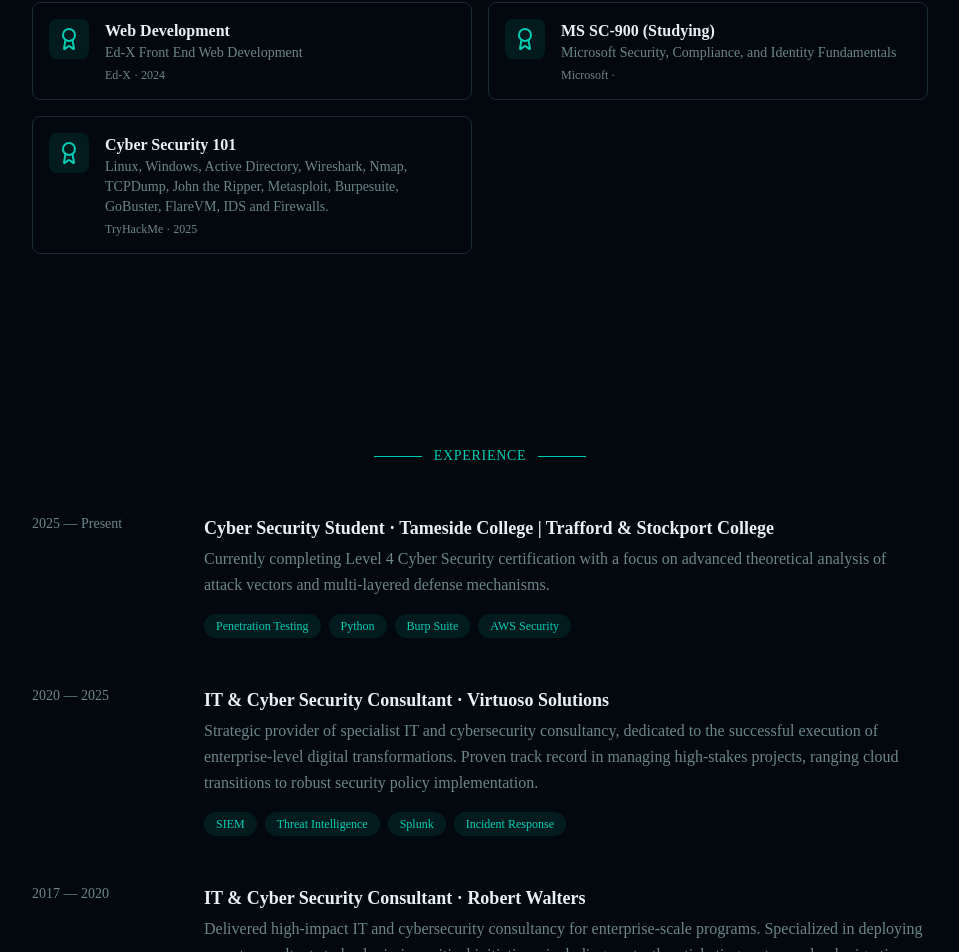
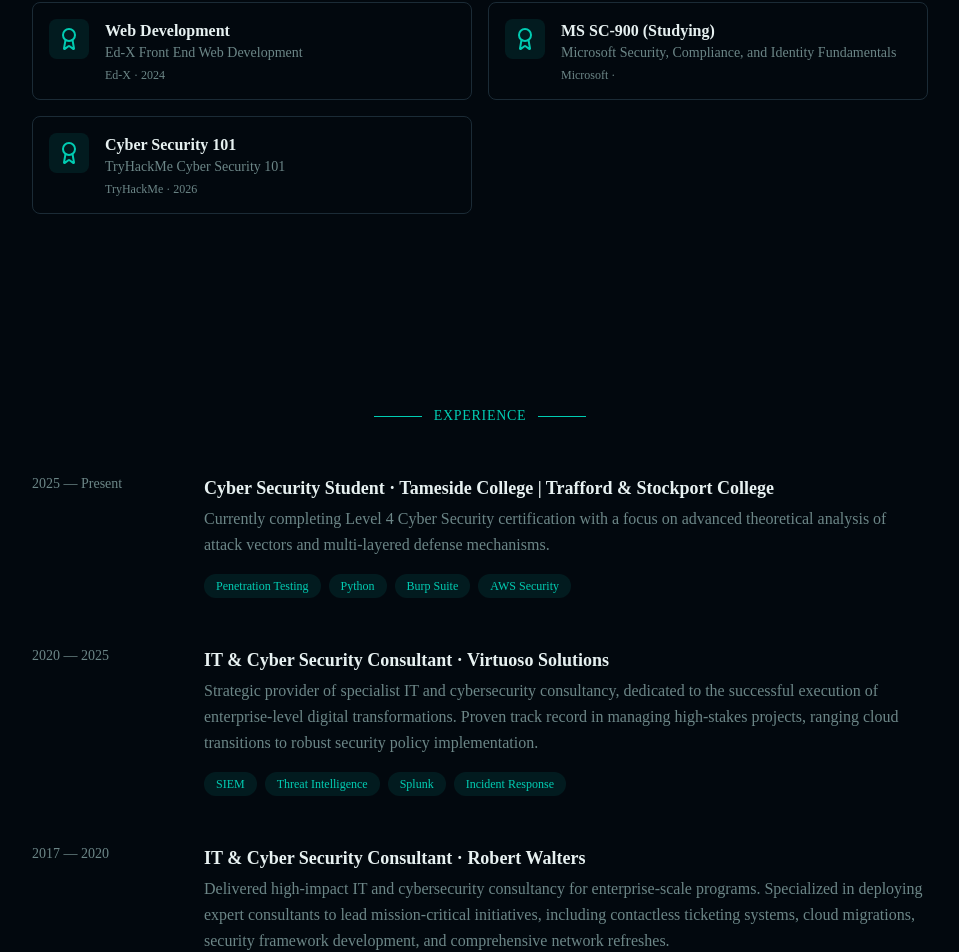
Before and after one commit to Dezmondo7/CyberNeo, a React (Vite) app in the folder vite-project/: page / in a window 1280 px wide. Shown: the part 1076-2028 px from the top of the page, without its empty margins (160-1119 px from the left). Built offline with nearby package versions, Linux system fonts and the light colour scheme.

Commit message:
added the certificate for cyber security 101 as a pdf and updated the profile data of the certificate criteria

```diff
--- a/vite-project/src/components/certifications.jsx
+++ b/vite-project/src/components/certifications.jsx
@@ -3,7 +3,7 @@
 import { CertificationModal } from "./certification-modal"
 import cyberlevel2 from "../assets/cyber2.png"
 import edxcert from "../assets/edxcertificate.png"
-import cybersec101 from "../assets/THM_CYBER_SECURITY_101.pdf"
+import cybersec101 from "../assets/THM_CYBER_SECURITY_101.png"
 
 const certifications = [
   {
@@ -55,7 +55,7 @@
       {
         heading: "About the Certification",
         text: "The edX Engineering Bootcamp was an intensive, industry‑aligned technical training programme designed to rapidly build practical engineering and technology skills through project‑based learning, hands‑on assignments, and real‑world scenarios.",
-        image: cybersec101,
+        image: null,
         imageLabel: "CISSP Certificate",
       },
       {
@@ -82,14 +82,14 @@
   },
   {
     name: "Cyber Security 101",
-    fullName: "Linux, Windows, Active Directory, Wireshark, Nmap, TCPDump, John the Ripper, Metasploit, Burpesuite, GoBuster, FlareVM, IDS and Firewalls.  ",
+    fullName: "TryHackMe Cyber Security 101",
     issuer: "TryHackMe",
-    year: "2025",
+    year: "2026",
       sections: [
       {
         heading: "About the Certification",
-        text: "This certification covers foundational knowledge of security, compliance, and identity (SCI) concepts, as well as related solutions across Microsoft Azure and Microsoft 365. ",
-        image: null,
+        text: "This certification covers foundational knowledge of security, gave a solid introduction to the different areas in Computer Security concepts and applications in the following: Computer Networking and Cryptography, MS Windows, Active Directory and Linux Basics, Offensive Security tools and system exploitation, Defensive Security solutions and tools. Technical tools included Linux Bash, Windows Powershell, Active Directory, Wireshark, Nmap, Tcpdump, John the Ripper, Metasploit Meterpreter, Burpe Suite, SQL, JavaScript, Hydra, GoBuster, SIEM, CyberChef, CAPA, REMnux, FlareVM, OWASP Top 10, IDS, Vulnerabiltiy Scanners and Firewalls.",
+        image: cybersec101,
         imageLabel: "",
       },
     ],
```
Also changed, not shown: vite-project/src/assets/THM_CYBER_SECURITY_101.png (added), 1 other file (tests, documents, lock files or other folders).
